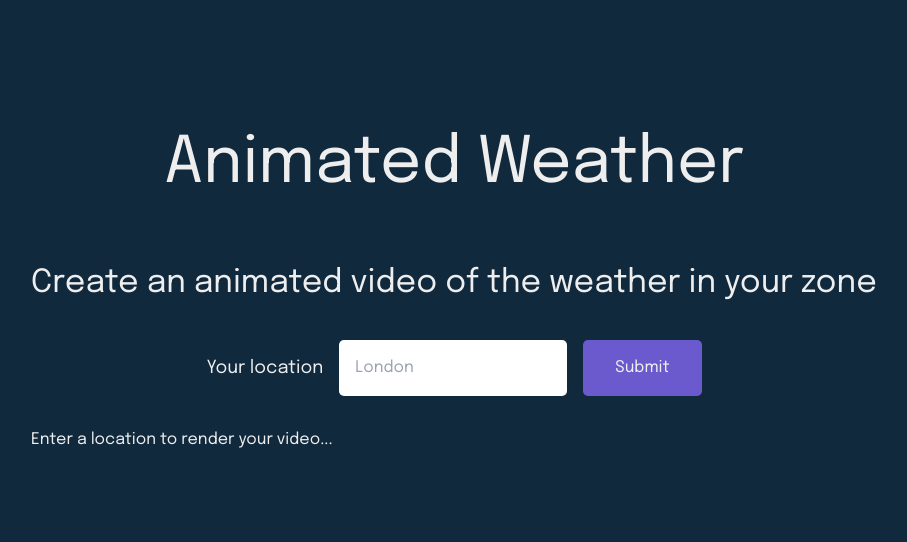
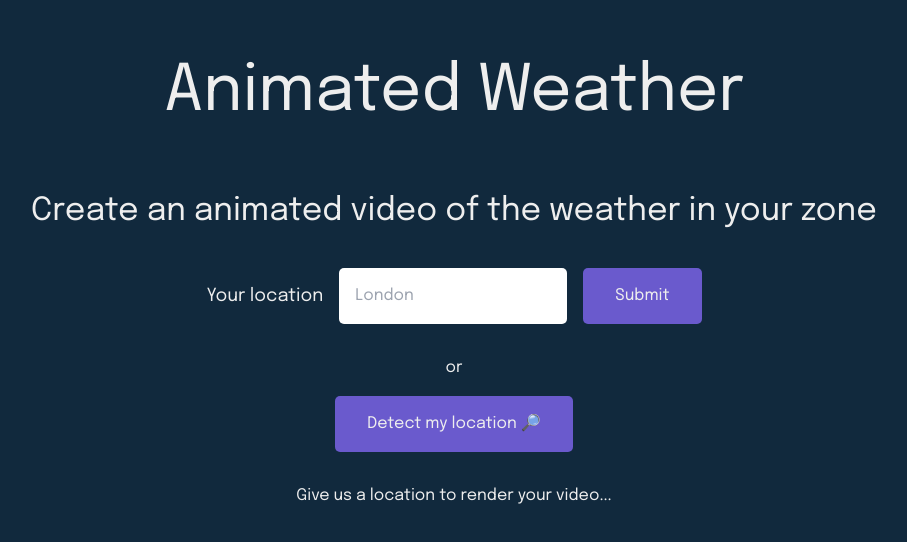
Before and after one commit to genaroibc/animated-weather, a Next.js app: page / in a window 1280 px wide. Shown: the part 140-682 px from the top of the page, without its empty margins (186-1093 px from the left). Built offline with nearby package versions, Linux system fonts and the light colour scheme; no server answers.

Commit message:
[REFACTOR]: implement hook to get user location and style with tailwind

```diff
--- a/src/pages/index.tsx
+++ b/src/pages/index.tsx
@@ -1,66 +1,57 @@
-import { useState } from 'react';
 import { WeatherVideoPlayer } from '@/components/WeatherVideoPlayer';
 import { LocationForm } from '@/components/LocationForm';
 import { Hero } from '@/components/Hero';
-
 const LOCATION_INPUT_NAME = 'user-location';
-
-type LocationState = string | { longitude: number; latitude: number };
+import { useUserLocation } from '@/hooks/useUserLocation';
+import { getCoordsByCityName } from '@/services/getCoordsByCityName';
+import { useState } from 'react';
+import { Coordinates } from '@/types/globals';
 
 export default function Home() {
-	const [userLocation, setUserLocation] = useState<LocationState>();
+	const { handleLocationRequest, userCoordinates, locationError } =
+		useUserLocation({ isInmediate: false });
+	const [resolvedCoords, setResolvedCoords] = useState<Coordinates | null>(
+		null
+	);
 
 	const handleSubmit = (e: React.FormEvent) => {
 		e.preventDefault();
 
 		const form = e.target as HTMLFormElement;
 
-		const location = form[LOCATION_INPUT_NAME]?.value;
-		const userLocation = location?.trim();
+		const locationInput = form[LOCATION_INPUT_NAME]?.value;
+		const userLocation = locationInput?.trim();
 
 		if (userLocation) {
-			setUserLocation(userLocation);
+			getCoordsByCityName(userLocation).then(setResolvedCoords);
 		}
 	};
-
-	const handleDetectUserLocation = () => {
-		const onSuccess: PositionCallback = (res) => {
-			console.log({ res });
-			const { latitude, longitude } = res.coords;
-
-			setUserLocation({ latitude, longitude });
-		};
-
-		const onError: PositionErrorCallback = () => {
-			setUserLocation('There was an error accessing to your location.');
-			// -> TODO: setError()
-		};
-
-		navigator.geolocation.getCurrentPosition(onSuccess, onError);
-	};
-
+	console.log({ userCoordinates, locationError });
 	return (
-		<main
-			style={{
-				margin: '1rem auto',
-				display: 'flex',
-				justifyContent: 'center',
-				flexDirection: 'column',
-				gap: '1rem',
-			}}
-		>
+		<main className="mx-auto my-4 flex justify-center flex-col gap-4 text-center">
 			<Hero />
 
 			<LocationForm
-				handleDetectUserLocation={handleDetectUserLocation}
 				handleSubmit={handleSubmit}
 				inputName={LOCATION_INPUT_NAME}
 			/>
 
-			{userLocation ? (
-				<WeatherVideoPlayer />
+			<p>or</p>
+
+			<button className="mx-auto" type="button" onClick={handleLocationRequest}>
+				Detect my location 🔎
+			</button>
+
+			{resolvedCoords ? (
+				<WeatherVideoPlayer locationCoords={resolvedCoords} />
 			) : (
-				<h3>Enter a location to render your video...</h3>
+				<h3>
+					{locationError?.message ? (
+						locationError.message
+					) : (
+						<p className="my-4">Give us a location to render your video...</p>
+					)}
+				</h3>
 			)}
 		</main>
 	);
```
